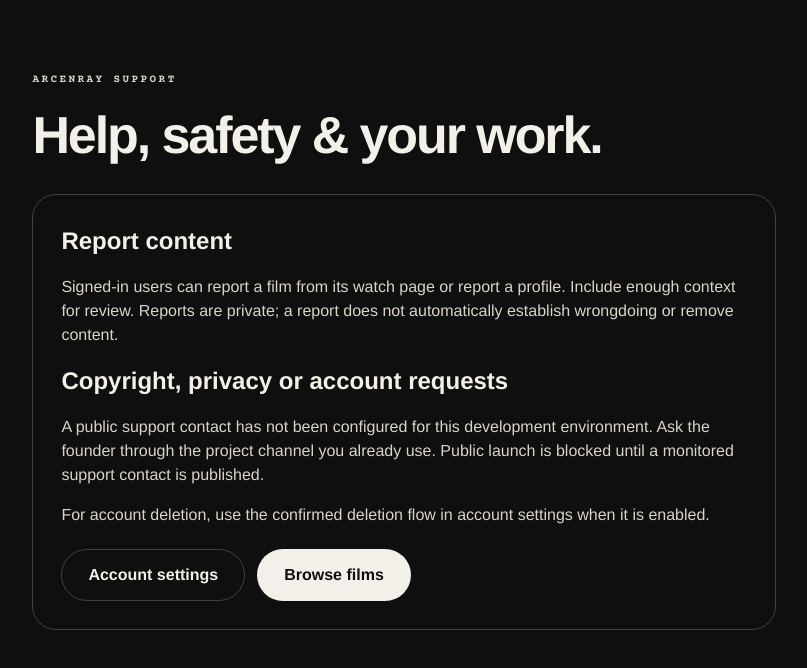
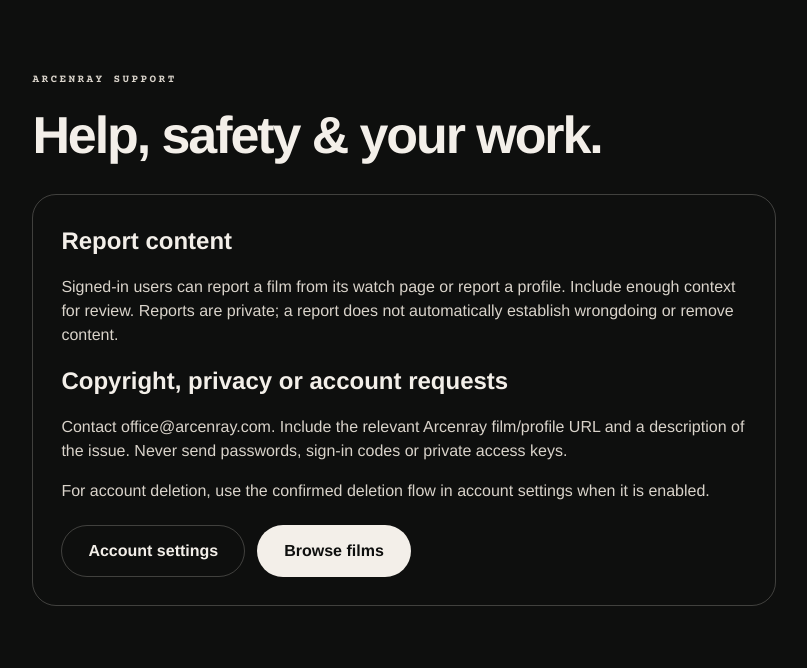
Before and after one commit to notSoAman/arcenray, a Next.js app in the folder apps/web/: page /settings/support in a window 1280 px wide. Shown: the top 668 px of the page, without its empty margins (236-1043 px from the left). Built offline with nearby package versions, Linux system fonts and the light colour scheme; no server answers.

Commit message:
Use official Arcenray support address throughout public policies

```diff
--- a/apps/web/app/(legal)/layout.tsx
+++ b/apps/web/app/(legal)/layout.tsx
@@ -1,5 +1,6 @@
 import Link from "next/link";
 import { Lockup } from "../../components/brand";
+import { legalContact } from "../../lib/legal";
 import styles from "./legal.module.css";
 
 export default function LegalLayout({
@@ -22,7 +23,7 @@
         <nav aria-label="Legal and support">
           <Link href="/privacy">Privacy Policy</Link>
           <Link href="/terms">Terms of Service</Link>
-          <a href="mailto:office.arcenray@gmail.com">Contact</a>
+          <a href={`mailto:${legalContact.email}`}>Contact</a>
         </nav>
       </footer>
     </div>
--- a/apps/web/app/settings/support/page.tsx
+++ b/apps/web/app/settings/support/page.tsx
@@ -1,15 +1,10 @@
 import type { Metadata } from "next";
 import Link from "next/link";
+import { legalContact } from "../../../lib/legal";
 import styles from "../settings.module.css";
 export const metadata: Metadata = { title: "Support and reporting" };
 export default function SupportPage() {
-  const configured = process.env.SUPPORT_EMAIL;
-  const email =
-    configured &&
-    /^[^\s@<>]+@[^\s@<>]+\.[^\s@<>]+$/.test(configured) &&
-    !/[\r\n?&#]/.test(configured)
-      ? configured
-      : null;
+  const email = legalContact.email;
   return (
     <main className={styles.page}>
       <p className="kicker">Arcenray support</p>
@@ -22,20 +17,11 @@
           report does not automatically establish wrongdoing or remove content.
         </p>
         <h2>Copyright, privacy or account requests</h2>
-        {email ? (
-          <p>
-            Contact <a href={`mailto:${email}`}>{email}</a>. Include the
-            relevant Arcenray film/profile URL and a description of the issue.
-            Never send passwords, sign-in codes or private access keys.
-          </p>
-        ) : (
-          <p role="status">
-            A public support contact has not been configured for this
-            development environment. Ask the founder through the project channel
-            you already use. Public launch is blocked until a monitored support
-            contact is published.
-          </p>
-        )}
+        <p>
+          Contact <a href={`mailto:${email}`}>{email}</a>. Include the relevant
+          Arcenray film/profile URL and a description of the issue. Never send
+          passwords, sign-in codes or private access keys.
+        </p>
         <p>
           For account deletion, use the confirmed deletion flow in account
           settings when it is enabled.
--- a/apps/web/lib/legal.ts
+++ b/apps/web/lib/legal.ts
@@ -2,8 +2,8 @@
 export const legalContact = {
   operator: "Aman Singh Choudhary",
   country: "India",
-  email: "office.arcenray@gmail.com",
-  updated: "18 October 2026",
+  email: "office@arcenray.com",
+  updated: "21 October 2026",
 };
 
 export type LegalPolicy = {
@@ -70,7 +70,7 @@
       id: "choices",
       title: "7. Your choices and requests",
       paragraphs: [
-        "You can edit your profile, manage published work and change available discovery preferences in the application. Contact office.arcenray@gmail.com to request access to, correction, export or deletion of your information, raise a privacy concern or ask about a pending deletion. We may need to verify your identity before acting on a request. Rights and exceptions depend on the laws that apply to you.",
+        `You can edit your profile, manage published work and change available discovery preferences in the application. Contact ${legalContact.email} to request access to, correction, export or deletion of your information, raise a privacy concern or ask about a pending deletion. We may need to verify your identity before acting on a request. Rights and exceptions depend on the laws that apply to you.`,
         "You can also remove Arcenray's Google connection through your Google Account settings. Revoking that connection does not by itself delete your Arcenray profile or previously published content; use our account-deletion process for that.",
       ],
     },
@@ -79,7 +79,7 @@
       title: "8. Security and updates",
       paragraphs: [
         "We use access controls, authenticated operations and other safeguards to protect information. No internet service can guarantee absolute security. Do not share passwords or verification codes, and contact us if you suspect unauthorized access. If you are not legally able to consent to the processing needed for an account, contact us before creating one.",
-        "We may update this policy as the service changes. We will show the updated date and provide additional notice or request consent where required. Contact the operator at office.arcenray@gmail.com with questions about this policy.",
+        `We may update this policy as the service changes. We will show the updated date and provide additional notice or request consent where required. Contact the operator at ${legalContact.email} with questions about this policy.`,
       ],
     },
   ],
@@ -87,8 +87,7 @@
 
 export const termsOfService: LegalPolicy = {
   title: "Terms of Service",
-  introduction:
-    "These terms govern your use of Arcenray, a platform for discovering independent films, showcasing creative work and connecting with collaborators. Arcenray is operated by Aman Singh Choudhary, based in India. Contact: office.arcenray@gmail.com. By using the service, you agree to these terms.",
+  introduction: `These terms govern your use of Arcenray, a platform for discovering independent films, showcasing creative work and connecting with collaborators. Arcenray is operated by Aman Singh Choudhary, based in India. Contact: ${legalContact.email}. By using the service, you agree to these terms.`,
   sections: [
     {
       id: "accounts",
@@ -127,7 +126,7 @@
       id: "reports",
       title: "5. Reports, takedowns and account restrictions",
       paragraphs: [
-        "Use the available report controls or email office.arcenray@gmail.com to report abuse, copyright infringement or a privacy issue. Include the relevant film or profile URL, explain the issue and provide enough information to assess your authority and request. Do not send passwords or verification codes.",
+        `Use the available report controls or email ${legalContact.email} to report abuse, copyright infringement or a privacy issue. Include the relevant film or profile URL, explain the issue and provide enough information to assess your authority and request. Do not send passwords or verification codes.`,
         "We may restrict content or accounts to investigate a report, enforce these terms, protect users or comply with law. We may preserve limited records for those purposes. If you believe a restriction was mistaken, contact the same address with the relevant URL and an explanation so the decision can be reviewed.",
       ],
     },
@@ -152,7 +151,7 @@
       title: "8. Leaving the service and changes to these terms",
       paragraphs: [
         "You can stop using Arcenray at any time and request account deletion through settings or by contacting us. Removal and limited retention are described in the Privacy Policy. Restrictions may also be applied for serious or repeated violations of these terms.",
-        "We may update these terms as the service develops. We will publish the revised text and updated date and provide further notice where required. Contact Aman Singh Choudhary at office.arcenray@gmail.com with questions or concerns.",
+        `We may update these terms as the service develops. We will publish the revised text and updated date and provide further notice where required. Contact Aman Singh Choudhary at ${legalContact.email} with questions or concerns.`,
       ],
     },
   ],
```
Also changed, not shown: 1 other file (tests, documents, lock files or other folders).
